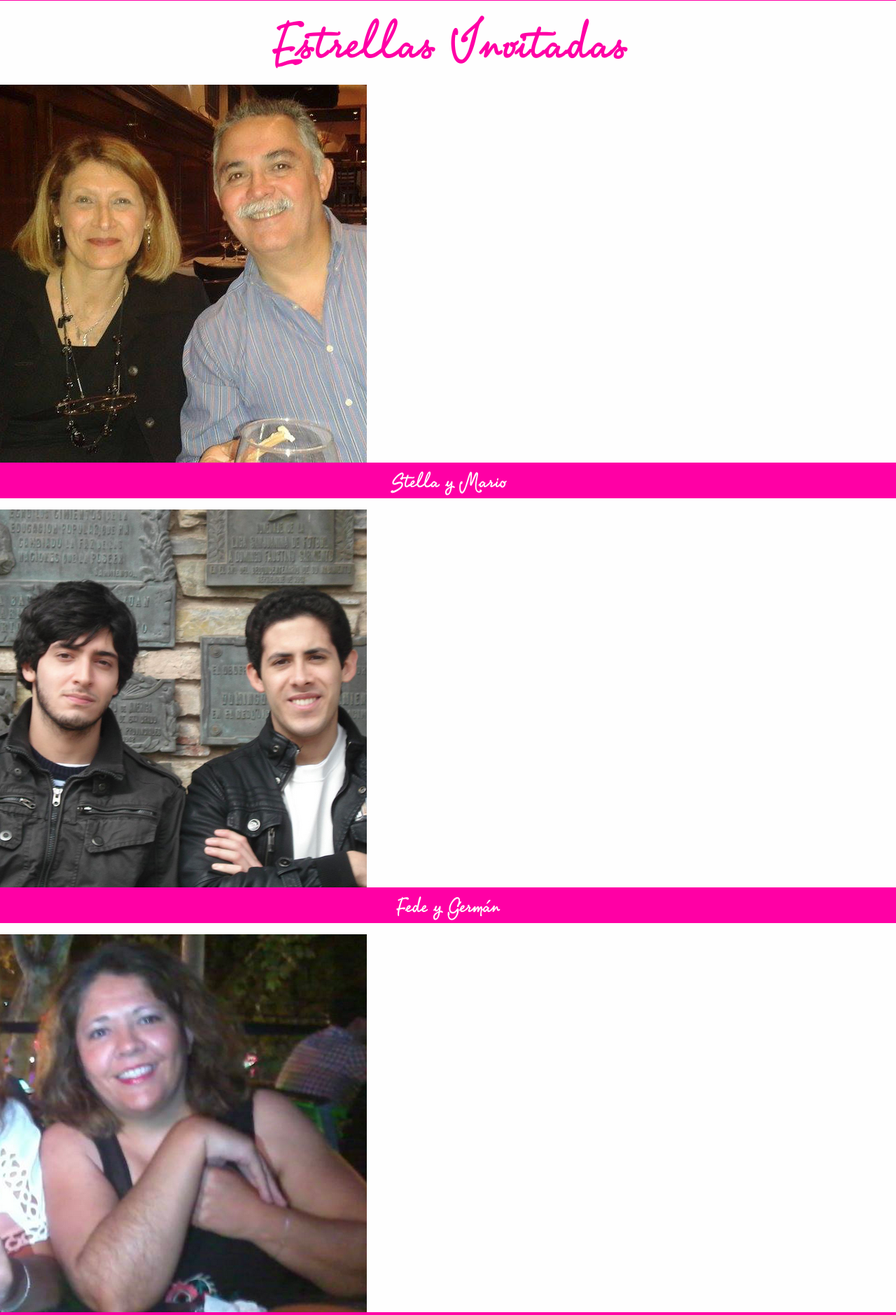
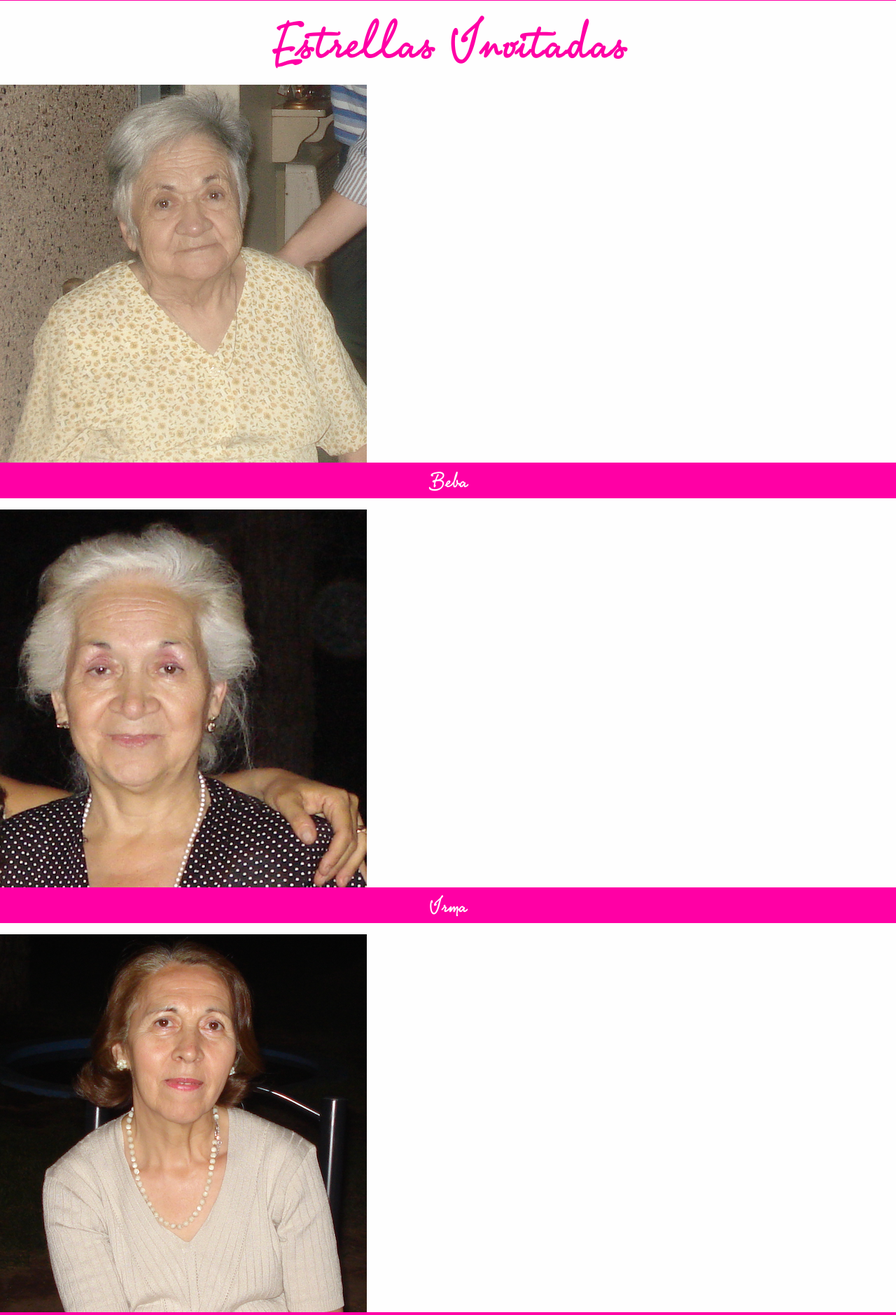
Before and after one commit to gromarion/Florcha15, a Rails app: page /invited_stars/index in a window 1280 px wide. Shown: the part 4135-6014 px from the top of the page at 70% size. Run offline with Rails 7, Linux system fonts and the light colour scheme; style sheets or scripts are compiled from the project's sources; some libraries are stand-ins or nearby versions.

Commit message:
Added more invited stars

```diff
--- a/app/views/invited_stars/index.html.slim
+++ b/app/views/invited_stars/index.html.slim
@@ -1,5 +1,19 @@
 h1.center.medium
   = t('invited_stars.title')
+.row
+  .large-12.small-12.columns
+    .large-4.small-4.columns
+      = image_tag('beba.png')
+      p.pink-background.center.handwrite.tiny
+        = t('invited_stars.beba')
+    .large-4.small-4.columns
+      = image_tag('irma.png')
+      p.pink-background.center.handwrite.tiny
+        = t('invited_stars.irma')
+    .large-4.small-4.columns
+      = image_tag('nena.png')
+      p.pink-background.center.handwrite.tiny
+        = t('invited_stars.nena')
 .row
   .large-12.small-12.columns
     .large-4.small-4.columns
@@ -31,11 +45,11 @@
 .row
   .large-12.small-12.columns
     .large-4.small-4.columns
-      = image_tag('emilce.png')
+      = image_tag('luli.png')
       p.pink-background.center.handwrite.tiny
         = t('invited_stars.luli')
     .large-4.small-4.columns
-      = image_tag('emilce.png')
+      = image_tag('willy.png')
       p.pink-background.center.handwrite.tiny
         = t('invited_stars.willy')
     .large-4.small-4.columns
--- a/config/locales/es.yml
+++ b/config/locales/es.yml
@@ -45,6 +45,8 @@
     info: 'Sitio web creado y diseñado por Germán Rodrigo Romarión - 2015'
   invited_stars:
     title: Estrellas Invitadas
+    beba: Beba
+    nena: Tía nena
     carlitos: Carlos
     mariela: Mariela
     brothers: Los hermanitos
```
Also changed, not shown: app/assets/images/beba.png (added), app/assets/images/irma.png (added), app/assets/images/luli.png (added), app/assets/images/nena.png (added), app/assets/images/willy.png (added).
